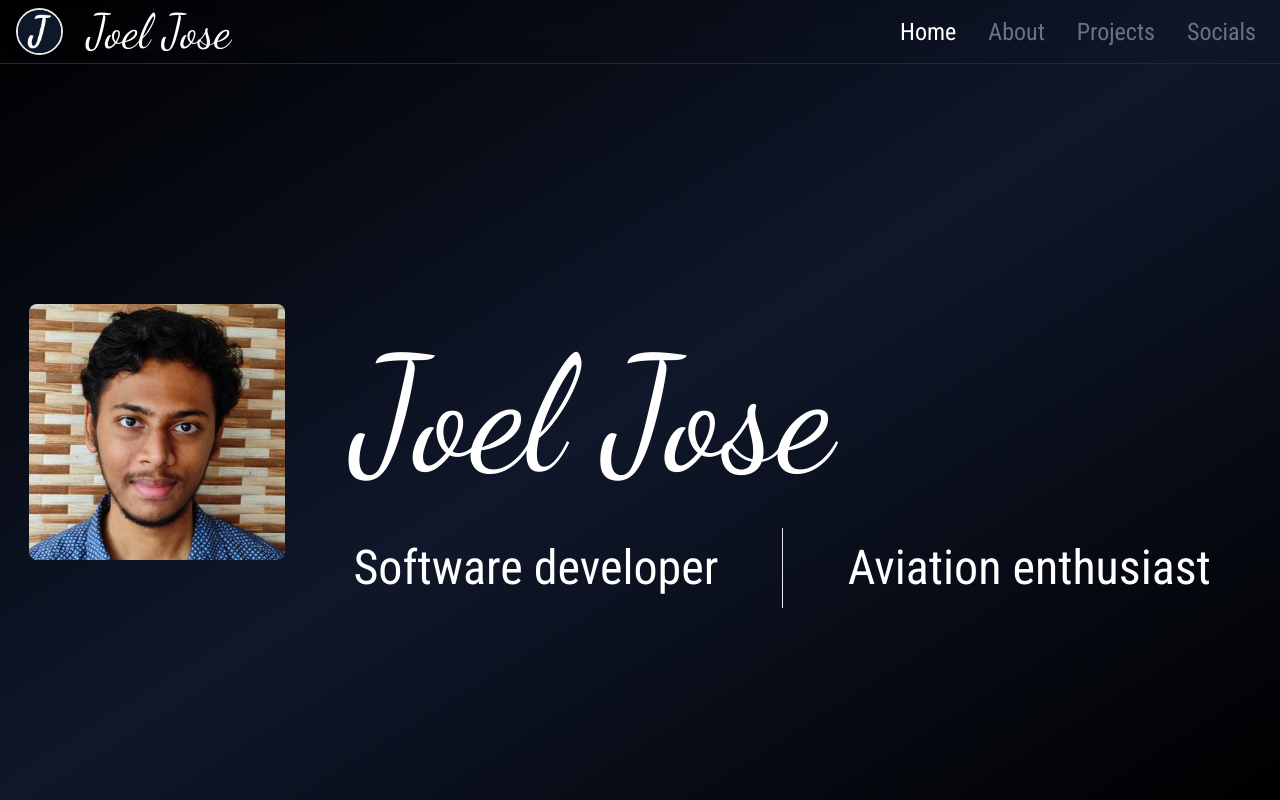
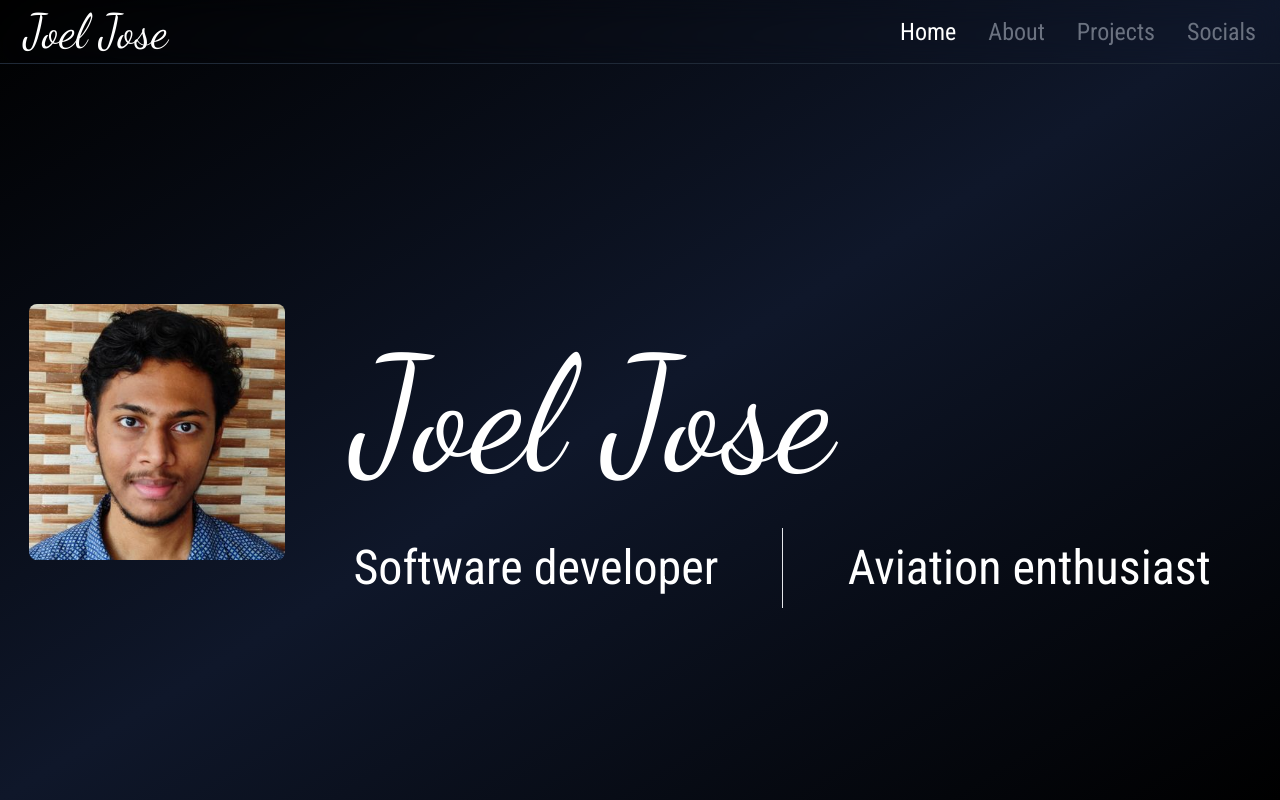
Before and after one commit to joeljosedev/portfolio-website, a Next.js app: page / in a window 1280 px wide. Built offline with nearby package versions, Linux system fonts and the light colour scheme.

Commit message:
Removed logo from Navbars

```diff
--- a/components/NavbarDesktop.tsx
+++ b/components/NavbarDesktop.tsx
@@ -1,4 +1,3 @@
-import Image from "next/image";
 import Link from "next/link";
 import styles from "../styles/NavbarDesktop.module.css";
 import { NavbarPropsType } from "./Navbar";
@@ -7,17 +6,7 @@ const NavbarDesktop = (props: NavbarPropsType) => {
   return (
     <div className={styles.container}>
       <Link href="/">
-        <div className={styles.linkContainer}>
-          <div className={styles.logo}>
-            <Image
-              src="/android-chrome-512x512.png"
-              alt="Logo"
-              width={512}
-              height={512}
-            />
-          </div>
-          <div className={styles.name}>Joel Jose</div>
-        </div>
+        <div className={styles.name}>Joel Jose</div>
       </Link>
       <Link href="/">
         <div
--- a/components/NavbarMobile.tsx
+++ b/components/NavbarMobile.tsx
@@ -1,4 +1,3 @@
-import Image from "next/image";
 import Link from "next/link";
 import { useState } from "react";
 import MenuIcon from "../icons/MenuIcon";
@@ -18,17 +17,7 @@ const NavbarMobile = (props: NavbarPropsType) => {
       />
       <div className={styles.container}>
         <Link href="/">
-          <div className={styles.linkContainer}>
-            <div className={styles.logo}>
-              <Image
-                src="/android-chrome-512x512.png"
-                alt="Logo"
-                width={512}
-                height={512}
-              />
-            </div>
-            <div className={styles.name}>Joel Jose</div>
-          </div>
+          <div className={styles.name}>Joel Jose</div>
         </Link>
         <div className={styles.menu} onClick={() => setShowModal(true)}>
           <MenuIcon />
--- a/styles/NavbarDesktop.module.css
+++ b/styles/NavbarDesktop.module.css
@@ -2,16 +2,8 @@
   @apply sticky top-0 z-10 flex h-16 items-center border-b border-b-gray-800  p-2 backdrop-blur-md;
 }
 
-.linkContainer {
-  @apply mr-auto flex h-full cursor-pointer;
-}
-
-.logo {
-  @apply mx-2 aspect-square h-full overflow-hidden rounded-full border-2;
-}
-
 .name {
-  @apply ml-4 font-dancing text-5xl;
+  @apply ml-4 mr-auto cursor-pointer font-dancing text-5xl;
 }
 
 .activeTab {
--- a/styles/NavbarMobile.module.css
+++ b/styles/NavbarMobile.module.css
@@ -2,16 +2,8 @@
   @apply sticky top-0 z-10 flex h-14 items-center border-b border-b-gray-800 p-2 backdrop-blur-md;
 }
 
-.linkContainer {
-  @apply mr-auto flex h-full;
-}
-
-.logo {
-  @apply aspect-square h-full overflow-hidden rounded-full border-2;
-}
-
 .name {
-  @apply ml-4 font-dancing text-4xl;
+  @apply ml-4 mr-auto font-dancing text-4xl;
 }
 
 .menu {
```
